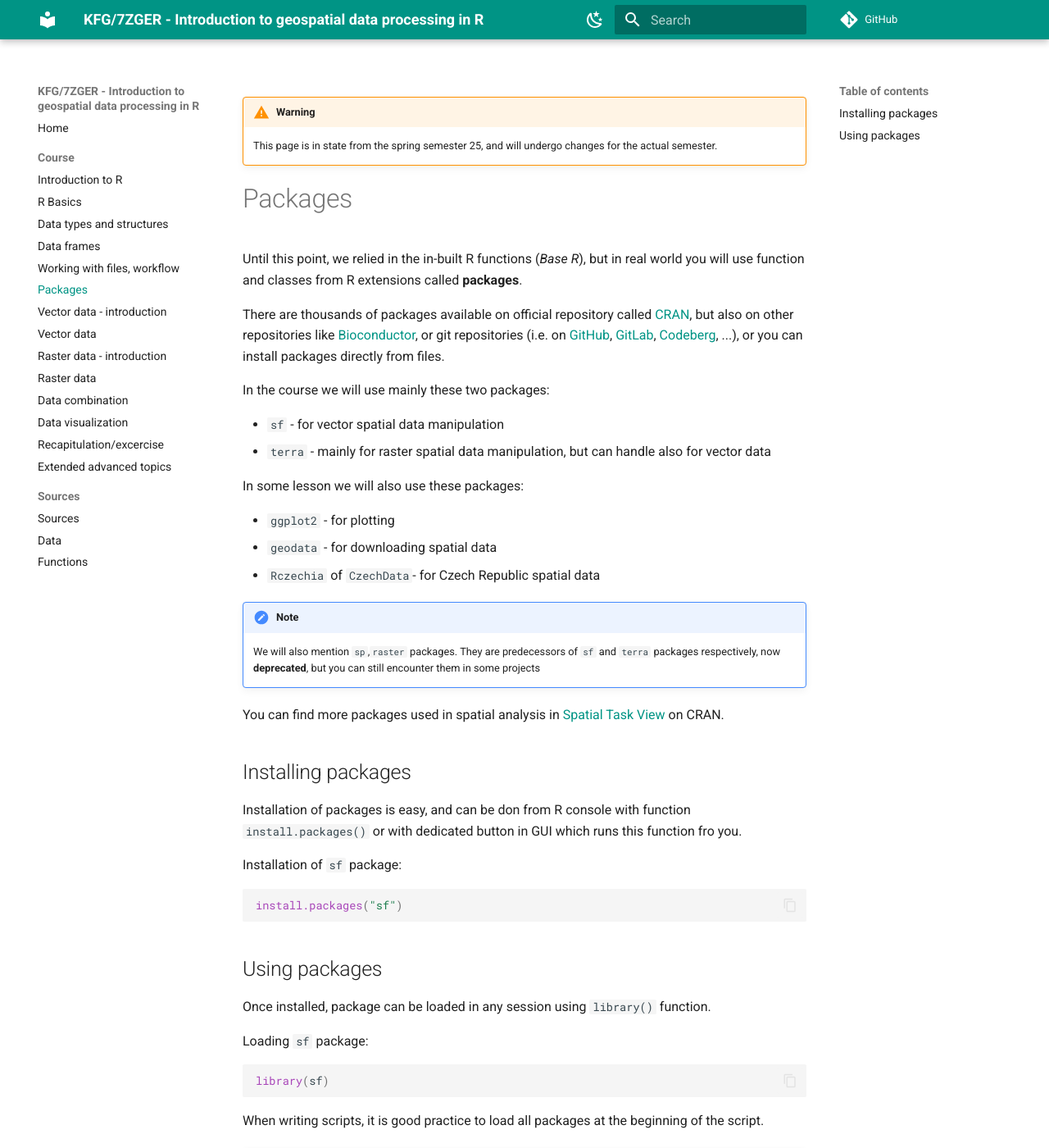
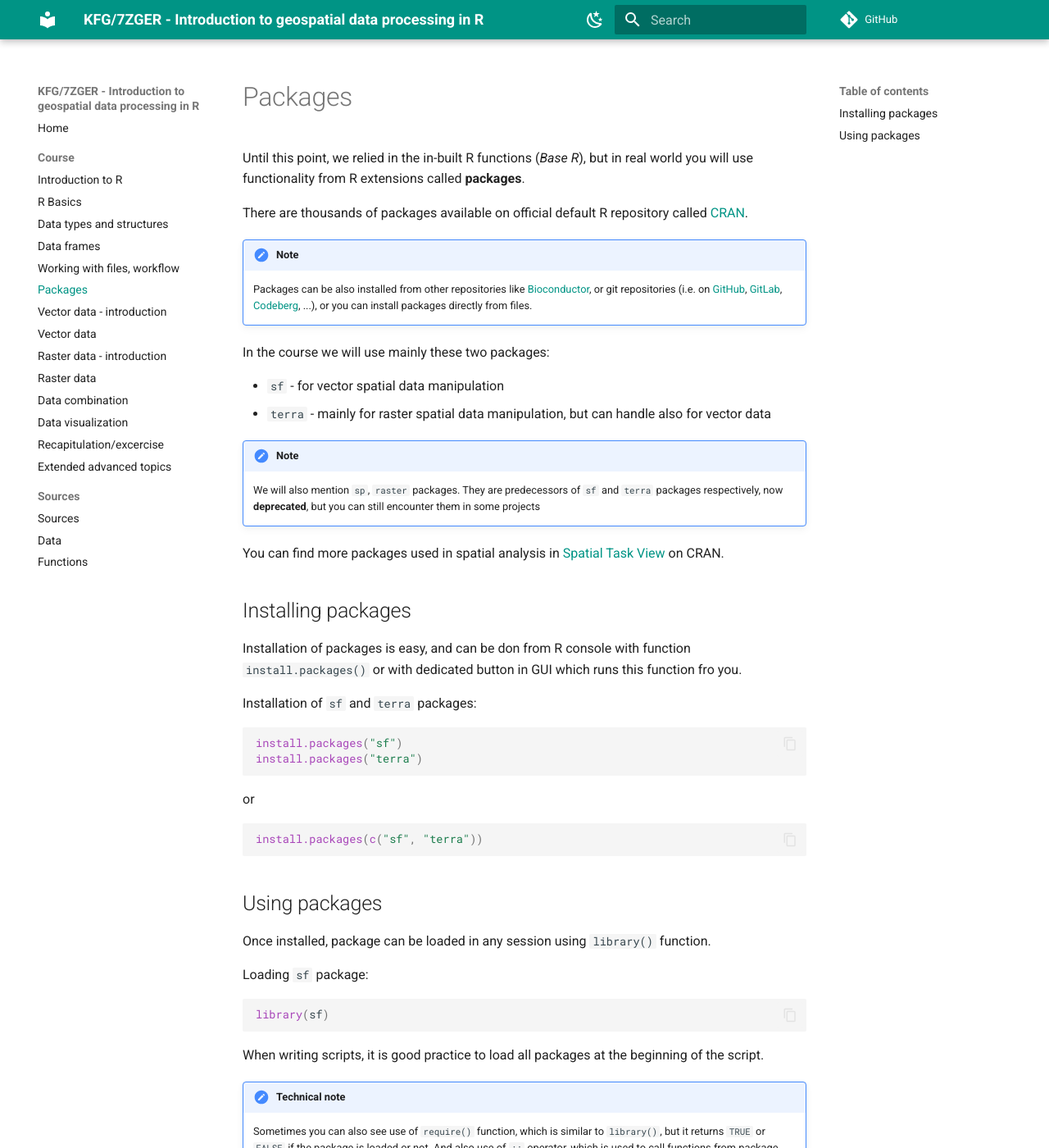
Before and after one commit to kalab-oto/7ZGER, an MkDocs documentation site: the page built from docs/packages.md, in a window 1280 px wide and 1400 px high. Shown: the whole window at 82% size. Built offline with MkDocs 1.6.1 and Material for MkDocs 9.7.7, drawn with Linux system fonts in a browser that asks for light colours; comment, search, counter and statistics services are not loaded; some of the changed text lies outside the part shown.

Commit message:
pcakages update

````diff
--- a/docs/packages.md
+++ b/docs/packages.md
@@ -1,24 +1,19 @@
-!!! warning
-    This page is in state from the spring semester 25, and will undergo changes for the actual semester.
 # Packages
 
-Until this point, we relied in the in-built R functions (*Base R*), but in real world you will use function and classes from R extensions called **packages**.
+Until this point, we relied in the in-built R functions (*Base R*), but in real world you will use functionality from R extensions called **packages**.
 
-There are thousands of packages available on official repository called [CRAN](https://cran.r-project.org/), but also on other repositories like [Bioconductor](https://www.bioconductor.org/), or git repositories (i.e. on [GitHub](https://www.github.com), [GitLab](https://gitlab.com), [Codeberg](https://codeberg.org), ...), or you can install packages directly from files.
+There are thousands of packages available on official default R repository called [CRAN](https://cran.r-project.org/).
+
+!!! note
+    Packages can be also installed from other repositories like [Bioconductor](https://www.bioconductor.org/), or git repositories (i.e. on [GitHub](https://www.github.com), [GitLab](https://gitlab.com), [Codeberg](https://codeberg.org), ...), or you can install packages directly from files.
 
 In the course we will use mainly these two packages:
 
 - `sf` - for vector spatial data manipulation
 - `terra` - mainly for raster spatial data manipulation, but can handle also for vector data
 
-In some lesson we will also use these packages:
-
-- `ggplot2` - for plotting
-- `geodata` - for downloading spatial data
-- `Rczechia` of `CzechData`- for Czech Republic spatial data
-
 !!! note
-    We will also mention `sp`,`raster` packages. They are predecessors of `sf` and `terra` packages respectively, now **deprecated**, but you can still encounter them in some projects
+    We will also mention `sp`, `raster` packages. They are predecessors of `sf` and `terra` packages respectively, now **deprecated**, but you can still encounter them in some projects
 
 You can find more packages used in spatial analysis in [Spatial Task View](https://cran.r-project.org/web/views/Spatial.html) on CRAN.
 
@@ -26,10 +21,17 @@ You can find more packages used in spatial analysis in [Spatial Task View](https
 
 Installation of packages is easy, and can be don from R console with function `install.packages()` or with dedicated button in  GUI which runs this function fro you.
 
-Installation of `sf` package:
+Installation of `sf` and `terra` packages:
 
 ```r
 install.packages("sf")
+install.packages("terra")
+```
+
+or
+
+```r
+install.packages(c("sf", "terra"))
 ```
 
 ## Using packages
@@ -44,5 +46,5 @@ library(sf)
 
 When writing scripts, it is good practice to load all packages at the beginning of the script.
 
-!!! info
-    Sometimes you can also see use of `require()` function, which is similar to `library()`, but it returns `TRUE` or `FALSE` if the package is loaded or not. And also use of `::` operator, which is used to call functions from package without loading it, like `sf::st_read()` for using `st_read()` function from `sf` package without loading it.
+!!! note "Technical note"
+    Sometimes you can also see use of `require()` function, which is similar to `library()`, but it returns `TRUE` or `FALSE` if the package is loaded or not. And also use of `::` operator, which is used to call functions from package without loading it, like `sf::st_read()` for using `st_read()` function from `sf` package without loading it. Also the `::` operator is used to declare from which package the function is, when there are functions with the same name in the environment (R base or from different packages).
````
